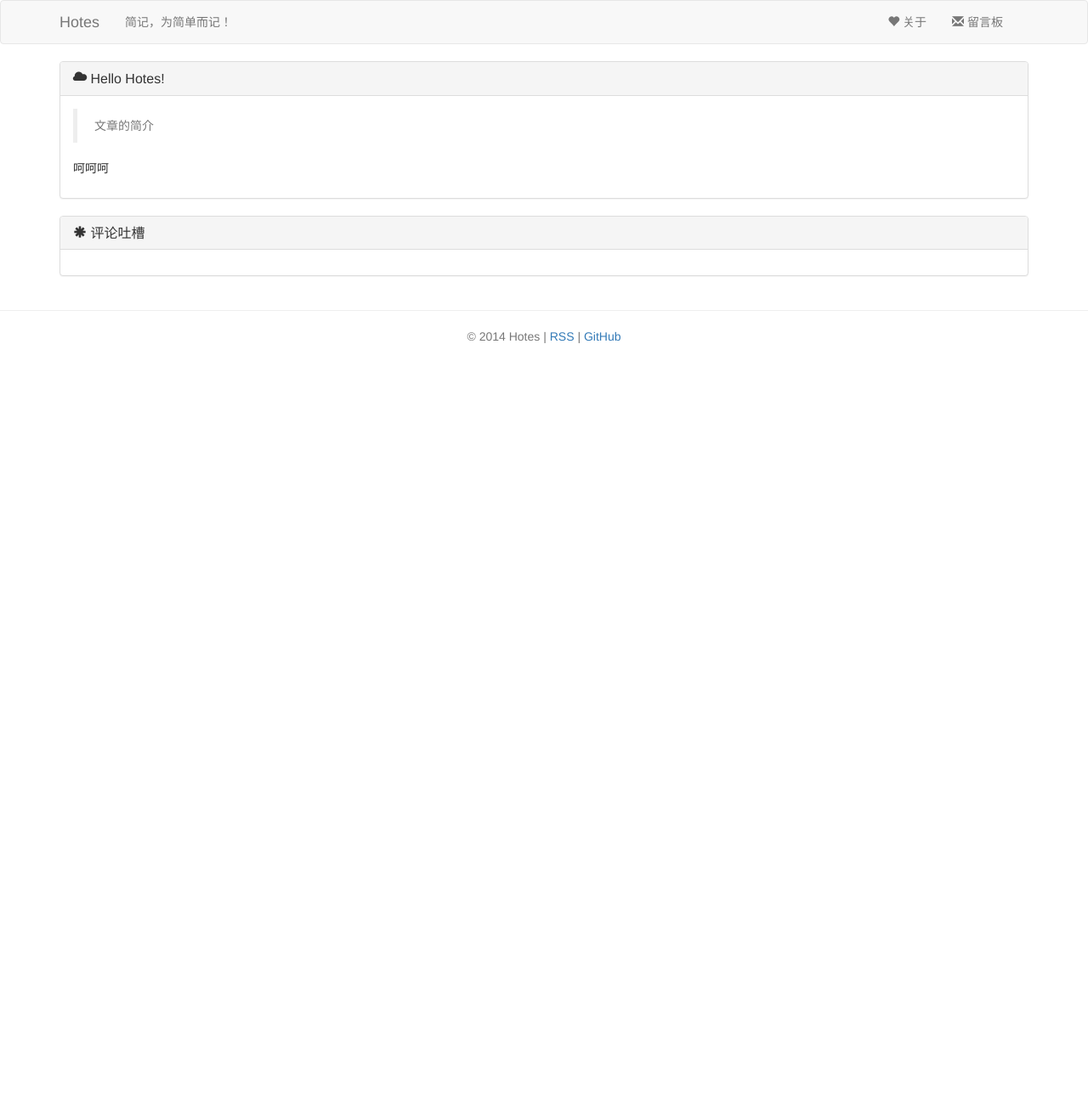
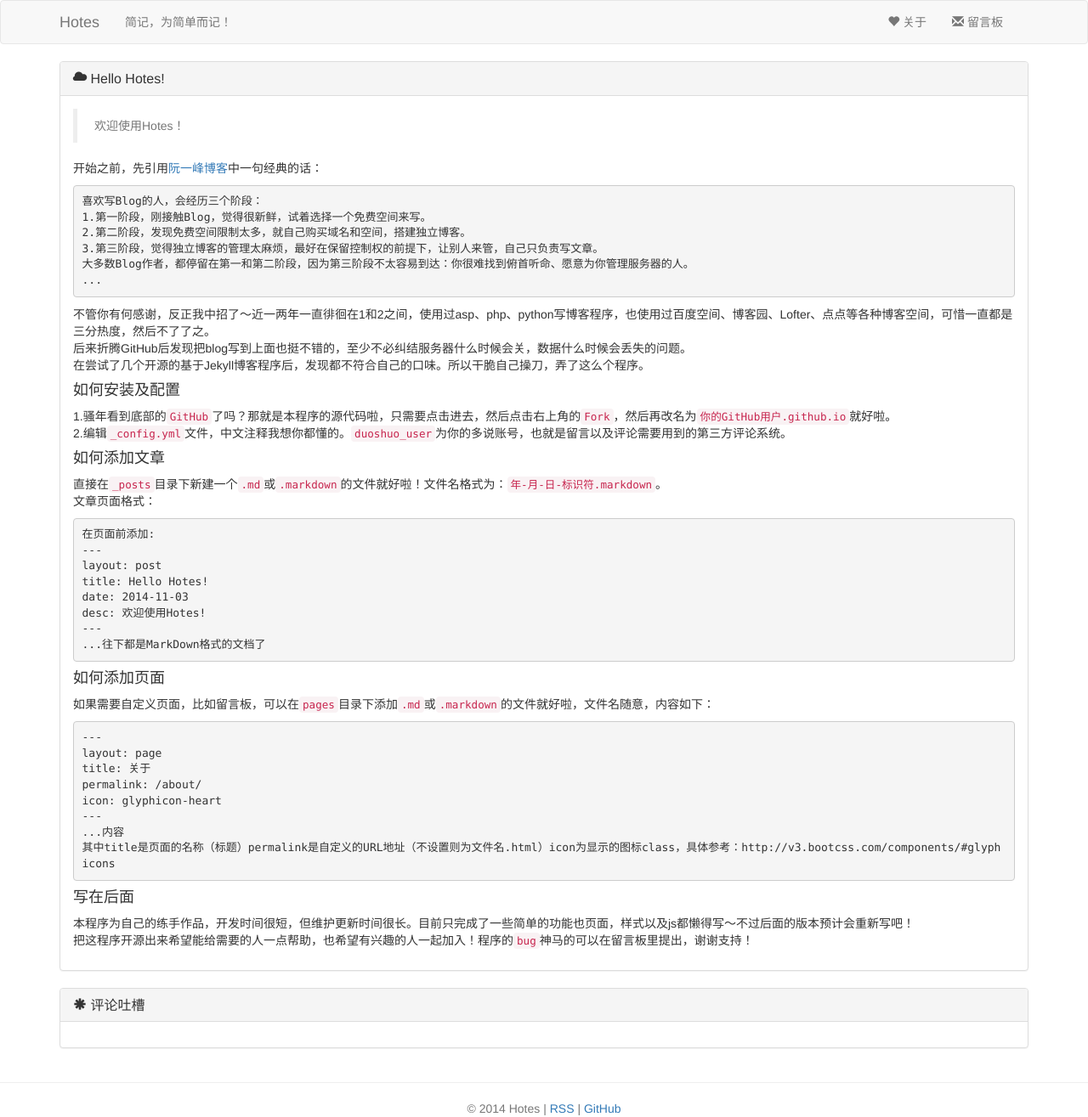
Before and after one commit to h01/h01.github.io, a Jekyll site: the page built from _posts/2014-11-03-Hello-Hotes.markdown, in a window 1280 px wide. Shown: the whole page at 85% size. Built offline with Jekyll 4.4.1, drawn with Linux system fonts in a browser that asks for light colours; nearby versions of some CDN libraries; comment, search, counter and statistics services are not loaded; before the commit the page ends 900 px from its top, so only the background shows below that.

Commit message:
第一次写那么长的文章好激动啊！

```diff
--- a/_config.yml
+++ b/_config.yml
@@ -1,5 +1,5 @@
 # 网站信息设置
-title: Hotes		# 标题
+title: Hotes			# 标题
 email: root@ursb.org	# 邮箱
 description: 简记，为简单而记！
 baseurl: "" 			# 目录
--- a/_layouts/post.html
+++ b/_layouts/post.html
@@ -13,7 +13,7 @@ layout: default
 				<blockquote class="text-muted" style="font-size: 14px;">{{ page.desc }}</blockquote>
 				<!-- 正文 -->
 				<div style="font-size: 14px;" id="content">
-					{{ page.content }}
+					{{ content }}
 				</div>
 			</div>
 		</div>
--- a/_posts/2014-11-03-Hello-Hotes.markdown
+++ b/_posts/2014-11-03-Hello-Hotes.markdown
@@ -2,6 +2,51 @@
 layout: post
 title: Hello Hotes!
 date: 2014-11-03
-desc: 文章的简介
+desc: 欢迎使用Hotes！
 ---
-呵呵呵
+开始之前，先引用[阮一峰博客](http://www.ruanyifeng.com/blog/2012/08/blogging_with_jekyll.html)中一句经典的话：
+
+	喜欢写Blog的人，会经历三个阶段：
+	1.第一阶段，刚接触Blog，觉得很新鲜，试着选择一个免费空间来写。
+	2.第二阶段，发现免费空间限制太多，就自己购买域名和空间，搭建独立博客。
+	3.第三阶段，觉得独立博客的管理太麻烦，最好在保留控制权的前提下，让别人来管，自己只负责写文章。
+	大多数Blog作者，都停留在第一和第二阶段，因为第三阶段不太容易到达：你很难找到俯首听命、愿意为你管理服务器的人。
+	...
+
+不管你有何感谢，反正我中招了～近一两年一直徘徊在1和2之间，使用过asp、php、python写博客程序，也使用过百度空间、博客园、Lofter、点点等各种博客空间，可惜一直都是三分热度，然后不了了之。
+后来折腾GitHub后发现把blog写到上面也挺不错的，至少不必纠结服务器什么时候会关，数据什么时候会丢失的问题。
+在尝试了几个开源的基于Jekyll博客程序后，发现都不符合自己的口味。所以干脆自己操刀，弄了这么个程序。
+
+#### 如何安装及配置
+
+1.骚年看到底部的`GitHub`了吗？那就是本程序的源代码啦，只需要点击进去，然后点击右上角的`Fork`，然后再改名为`你的GitHub用户.github.io`就好啦。
+2.编辑`_config.yml`文件，中文注释我想你都懂的。`duoshuo_user`为你的多说账号，也就是留言以及评论需要用到的第三方评论系统。
+
+#### 如何添加文章
+直接在`_posts`目录下新建一个`.md`或`.markdown`的文件就好啦！文件名格式为：`年-月-日-标识符.markdown`。
+文章页面格式：
+
+	在页面前添加:
+	---
+	layout: post
+	title: Hello Hotes!
+	date: 2014-11-03
+	desc: 欢迎使用Hotes!
+	---
+	...往下都是MarkDown格式的文档了
+
+#### 如何添加页面
+如果需要自定义页面，比如留言板，可以在`pages`目录下添加`.md`或`.markdown`的文件就好啦，文件名随意，内容如下：
+
+	---
+	layout: page
+	title: 关于
+	permalink: /about/
+	icon: glyphicon-heart
+	---
+	...内容
+	其中title是页面的名称（标题）permalink是自定义的URL地址（不设置则为文件名.html）icon为显示的图标class，具体参考：http://v3.bootcss.com/components/#glyphicons
+
+#### 写在后面
+本程序为自己的练手作品，开发时间很短，但维护更新时间很长。目前只完成了一些简单的功能也页面，样式以及js都懒得写～不过后面的版本预计会重新写吧！
+把这程序开源出来希望能给需要的人一点帮助，也希望有兴趣的人一起加入！程序的`bug`神马的可以在留言板里提出，谢谢支持！
--- a/pages/about.markdown
+++ b/pages/about.markdown
@@ -4,4 +4,4 @@ title: 关于
 permalink: /about/
 icon: glyphicon-heart
 ---
-test
+about
```
Also changed, not shown: 4 other files.
